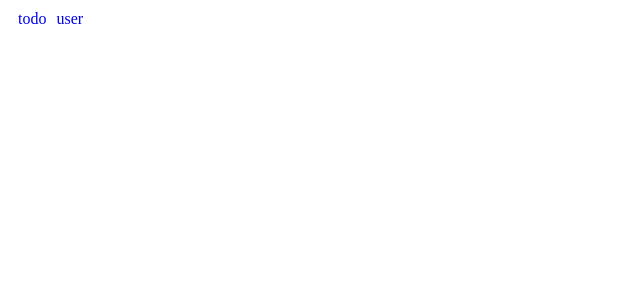
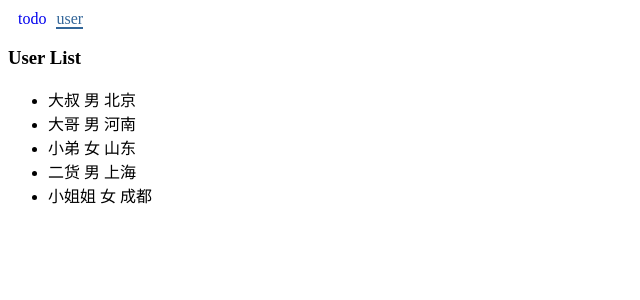
Before and after one commit to zhuzhuyule/FirstAngularApp, an Angular app: page /user in a window 1280 px wide. Before the commit this address led to /. Shown: the top 300 px of the page, without its empty margins (0-640 px from the left). Built offline with nearby package versions, Linux system fonts and the light colour scheme.

Commit message:
add user component

```diff
--- /dev/null
+++ b/src/app/User.ts
@@ -0,0 +1,6 @@
+export class User {
+  id: number;
+  name: string;
+  gender: boolean;
+  addr: string;
+};
--- a/src/app/app-routing.module.ts
+++ b/src/app/app-routing.module.ts
@@ -6,6 +6,7 @@ import { UserComponent } from './components/user/user.component';
 
 const routes: Routes = [
   {path: 'todo', component: TodoListComponent },
+  {path: 'user', component: UserComponent },
 ];
 
 @NgModule({
--- a/src/app/app.module.ts
+++ b/src/app/app.module.ts
@@ -6,12 +6,14 @@ import { AppRoutingModule } from './app-routing.module';
 import { AppComponent } from './app.component';
 import { HeaderComponent } from './components/header/header.component';
 import { TodoListComponent } from './components/todo-list/todo-list.component';
+import { UserComponent } from './components/user/user.component';
 
 @NgModule({
   declarations: [
     AppComponent,
     HeaderComponent,
     TodoListComponent,
+    UserComponent
   ],
   imports: [
     BrowserModule,
--- /dev/null
+++ b/src/app/components/user/user.component.html
@@ -0,0 +1,8 @@
+<div>
+  <h3>User List</h3>
+  <ul>
+      <li *ngFor="let user of users">
+          {{user.name}} {{user.gender ? '男' : '女'}} {{user.addr}}
+      </li>
+  </ul>
+</div>
--- /dev/null
+++ b/src/app/components/user/user.component.ts
@@ -0,0 +1,23 @@
+import { Component, OnInit } from '@angular/core';
+import {User} from '../../User';
+
+@Component({
+  selector: 'app-user',
+  templateUrl: './user.component.html',
+  styleUrls: ['./user.component.css']
+})
+export class UserComponent implements OnInit {
+
+  users: User[] = [
+    {id: 0, name: '大叔', gender: true, addr: '北京'},
+    {id: 1, name: '大哥', gender: true, addr: '河南'},
+    {id: 2, name: '小弟', gender: false, addr: '山东'},
+    {id: 3, name: '二货', gender: true, addr: '上海'},
+    {id: 4, name: '小姐姐', gender: false, addr: '成都'},
+  ];
+  constructor() { }
+
+  ngOnInit() {
+  }
+
+}
```
Also changed, not shown: src/app/components/user/user.component.css (added), 1 other file (tests, documents, lock files or other folders).
